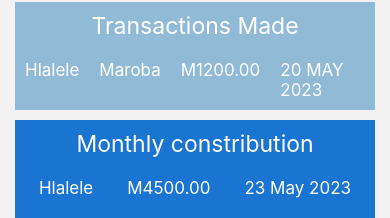
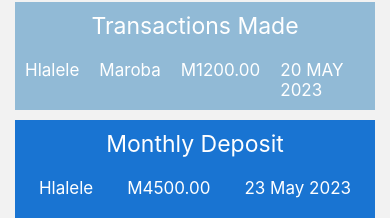
Before and after one commit to Coffee58511867/react-native-paper, a React Native app: screen /Dashboard in a window 390 px wide. Shown: the part 87-305 px from the top of the page. Built offline with nearby package versions, Linux system fonts and the light colour scheme.

Commit message:
Moved styles to styles folder

```diff
--- a/components/Dashboard.js
+++ b/components/Dashboard.js
@@ -66,7 +66,7 @@ export default function DashboardScreen() {
           width: "100%",
         }}
       >
-        <Text style={styles.dashboardTitle}>Monthly constribution</Text>
+        <Text style={styles.dashboardTitle}>Monthly Deposit</Text>
         <FlatList
           data={payments}
           renderItem={({ item }) => (
```
